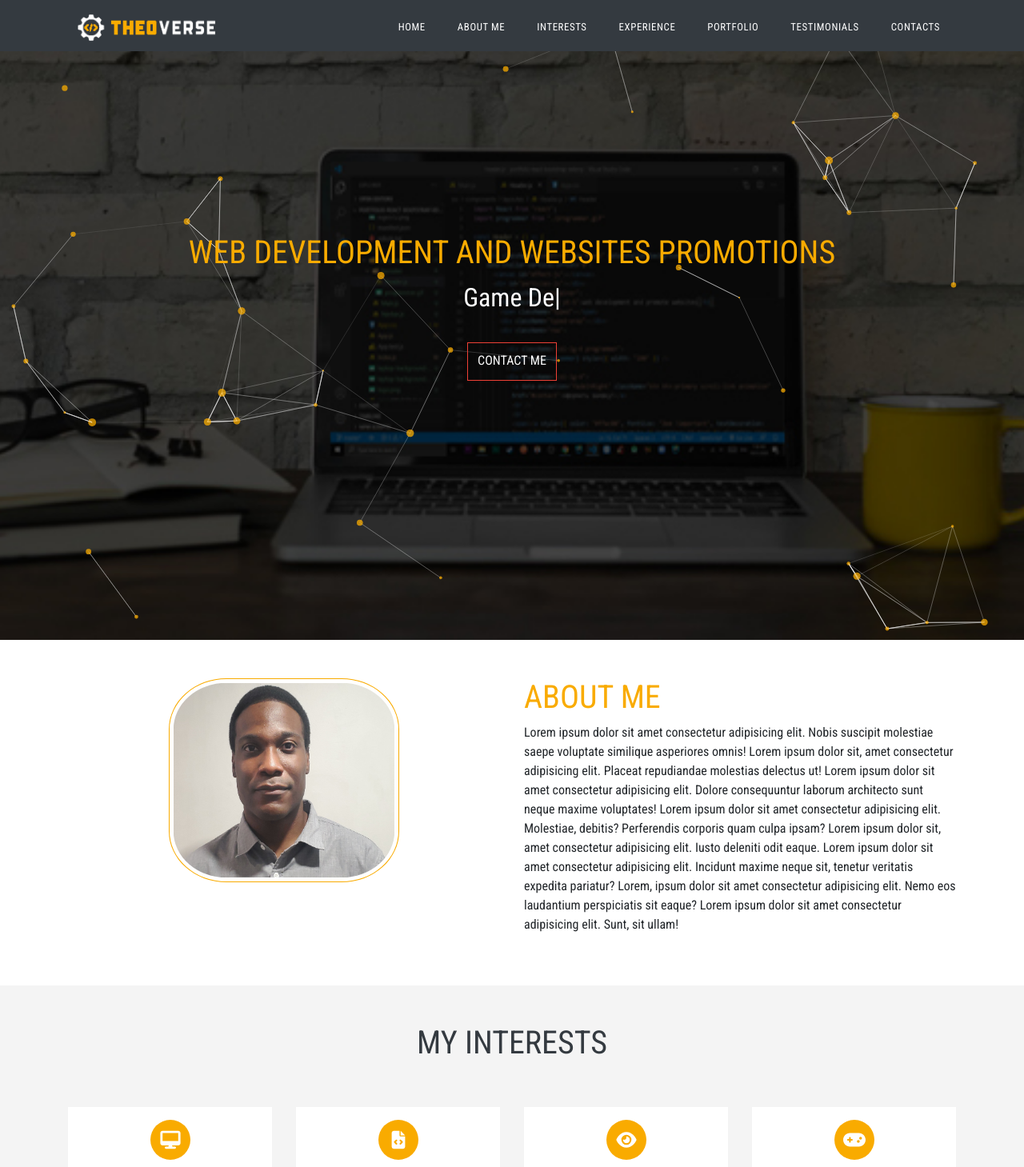
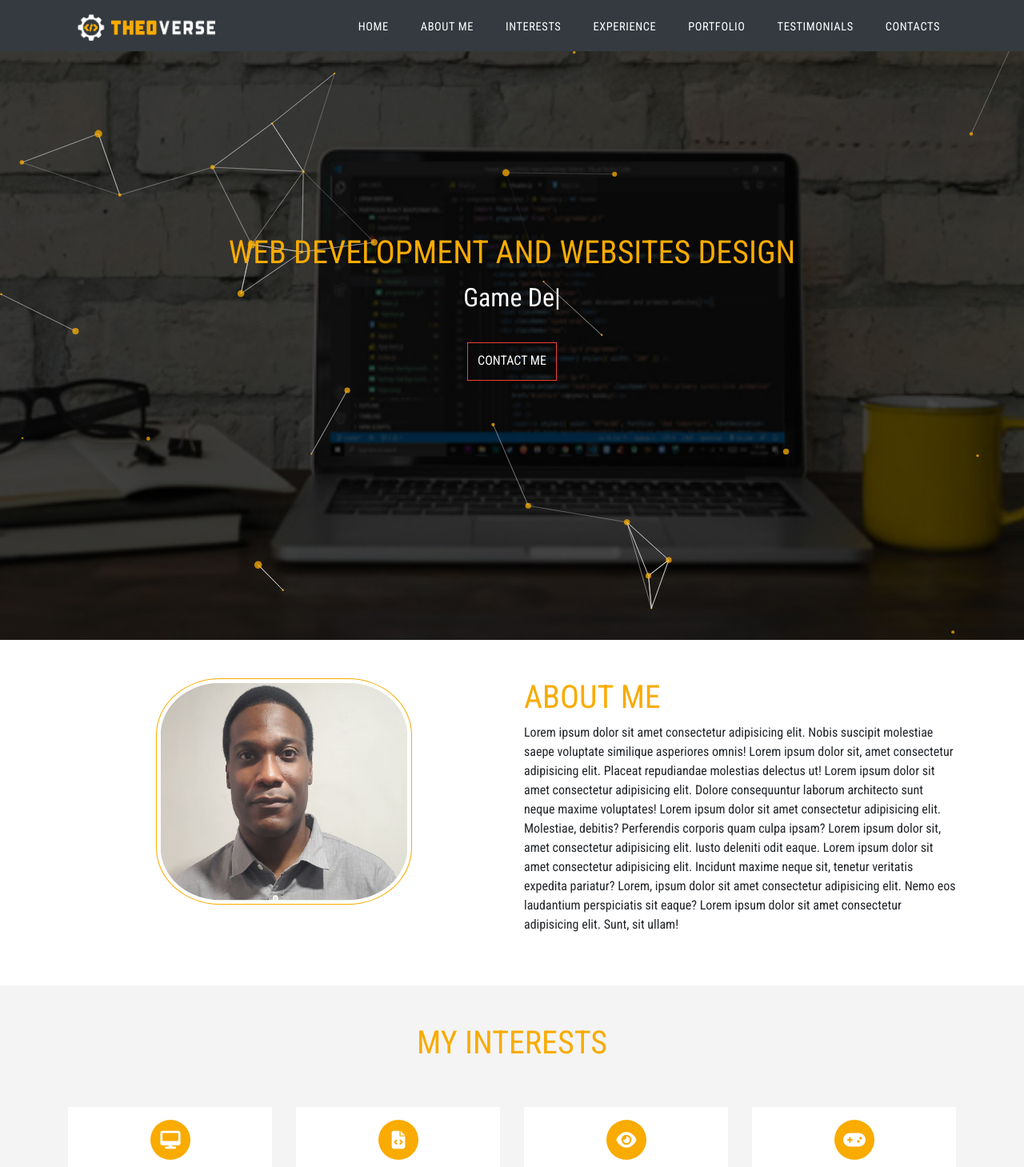
Before and after one commit to theoverse/portfolio-project, a React (Create React App) app: page / in a window 1280 px wide. Shown: the top 1459 px of the page at 80% size. Built offline with nearby package versions, Linux system fonts and the light colour scheme.

Commit message:
Modified some components code and styes

```diff
--- a/src/App.css
+++ b/src/App.css
@@ -29,7 +29,7 @@ nav {
 
 /*--------------------------- MENU LINK --------------------------------*/
 nav a.nav-link {
-  font-size: .8rem;
+  font-size: .9rem;
   letter-spacing: 0.0375rem;
   cursor: pointer;
 }
@@ -144,11 +144,10 @@ nav ul {
   display: flex;
   justify-content: center;
   align-items: center;
-
 }
 
 .profile-img {
-  width: 18rem;
+  width: 20rem;
   border-radius: 25%;
   padding: .3rem;
   border: 1px solid var(--primary-orange);
@@ -173,7 +172,7 @@ nav ul {
 }
 
 .interests h1 {
-  color: var(--primary-dark);
+  color: var(--primary-orange);
   text-transform: uppercase;
 }
 
--- a/src/component/Footer.js
+++ b/src/component/Footer.js
@@ -1,4 +1,5 @@
 import React from "react";
+import { Link } from "react-scroll/modules";
 import {
     FacebookShareButton,
     FacebookIcon,
@@ -29,14 +30,14 @@ const Footer = () => {
                     <div className="col-lg-3 col-md-2 col-sm-6">
                         <div className="row">
                             <div className="col">
-                                <a className="footer-nav">Home</a><br />
-                                <a className="footer-nav">About Me</a><br />
-                                <a className="footer-nav">Interests</a>
+                                <Link to="home" offset={-60} className="footer-nav">Home</Link><br />
+                                <Link to="about" offset={-60} className="footer-nav">About Me</Link><br />
+                                <Link to="interests" offset={-60} className="footer-nav">Interests</Link>
                             </div>
                             <div className="col">
-                                <a className="footer-nav">Experience</a><br />
-                                <a className="footer-nav">Portfolio</a><br />
-                                <a className="footer-nav">Contacts</a>
+                                <Link to="experience" offset={-60} className="footer-nav">Experience</Link><br />
+                                <Link to="portfolio" offset={-60} className="footer-nav">Portfolio</Link><br />
+                                <Link to="contacts" offset={-60} className="footer-nav">Contacts</Link>
                             </div>
                         </div>
                     </div>
--- a/src/component/Header.js
+++ b/src/component/Header.js
@@ -83,7 +83,7 @@ const Header = () => {
                                 enable: true,
                                 area: 900,
                             },
-                            value: 40,
+                            value: 35,
                         },
                         opacity: {
                             value: 0.5,
@@ -100,7 +100,7 @@ const Header = () => {
                 }}
             />
             <div className="main-info">
-                <h1>web development and websites promotions</h1>
+                <h1>web development and websites design</h1>
                 <Typed
                     className="typed-text"
                     strings={["Web Design", "Web Development", "Animation", "Game Development"]}
--- a/src/component/Navbar.js
+++ b/src/component/Navbar.js
@@ -41,7 +41,7 @@ const Navbar = () => {
                             <Link smooth={true} to="blog" offset={-60} className="nav-link" href="#">blog</Link>
                         </li> */}
                         <li className="nav-item">
-                            <Link smooth={true} to="contacts" offset={-60} className="nav-link" href="#">contacts</Link>
+                            <Link smooth={true} to="footer" offset={-60} className="nav-link" href="#">contacts</Link>
                         </li>
                     </ul>
                 </div>
```
